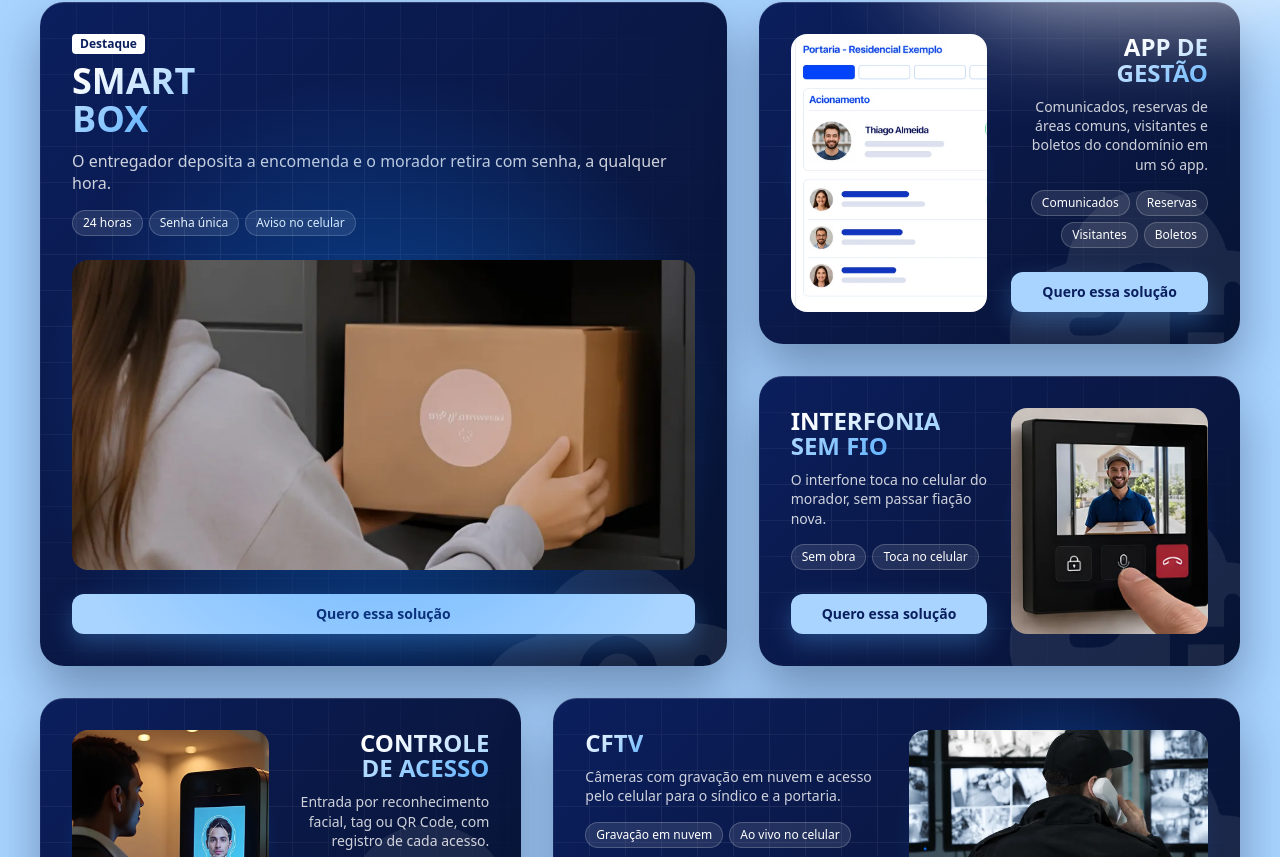
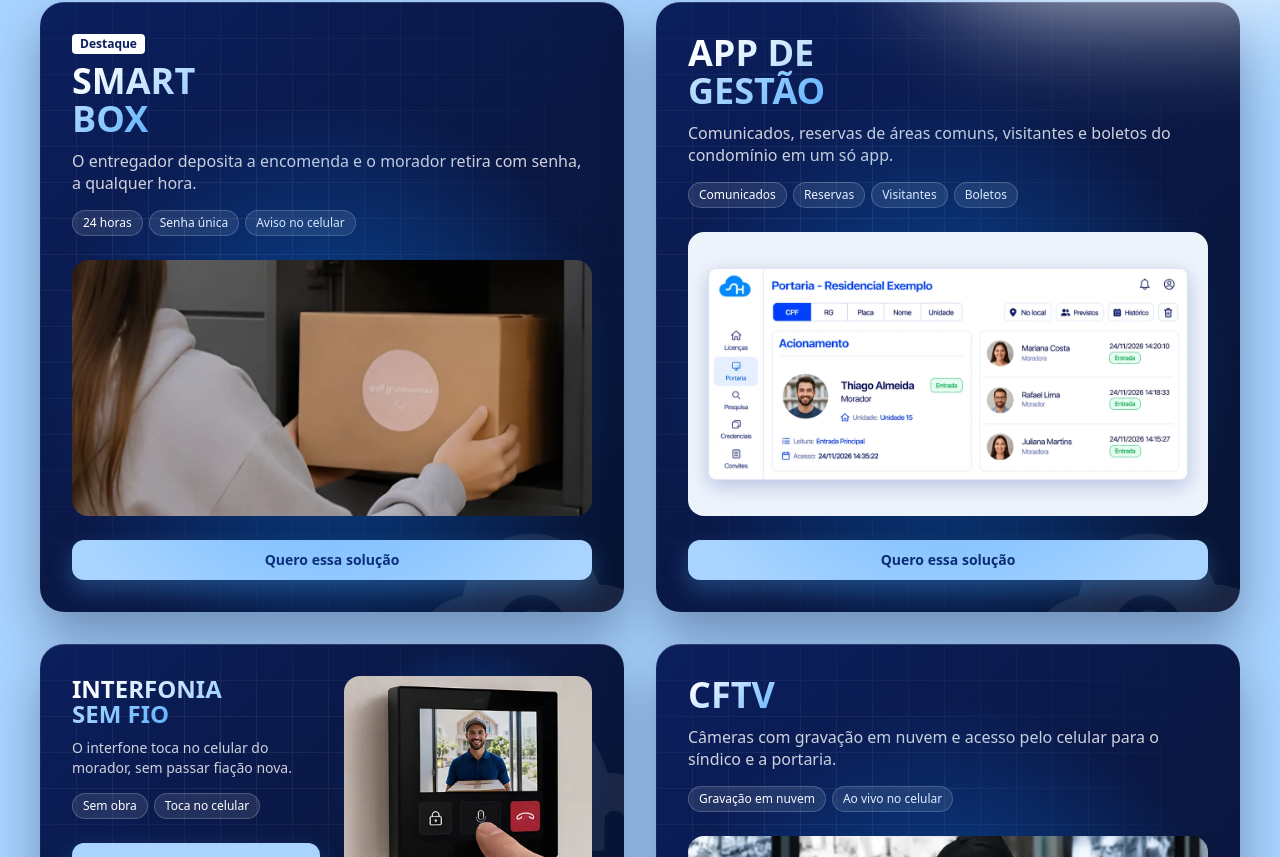
Before and after one commit to ddcalebe/htech-v2, a React (Vite) app: page / in a window 1280 px wide. Shown: the part 4503-5360 px from the top of the page. Built offline with nearby package versions, Linux system fonts and the light colour scheme.

Commit message:
style: rearrange condo cards grid

```diff
--- a/src/components/sections/CondoSolutions.jsx
+++ b/src/components/sections/CondoSolutions.jsx
@@ -8,10 +8,10 @@ import appGestao from "../../assets/services/app-gestao.webp";
 import { whatsappSolutionLink } from "../../config/contact";
 
 // TODO: revisar os textos (exemplos)
-// Ordem = posição na grade:
-//   Smart Box: card alto à esquerda (duas fileiras)
-//   App de Gestão e Interfonia: empilhados à direita
-//   Controle de Acesso (estreito) + CFTV (largo): fileira de baixo
+// Ordem = posição na grade (no computador, 12 colunas):
+//   Fileira de cima: Smart Box e App de Gestão lado a lado, do mesmo tamanho (cards em pé)
+//   Embaixo: Interfonia e Controle de Acesso empilhados à esquerda (cards deitados)
+//            e CFTV alto à direita, ocupando as duas fileiras
 // O href de cada card abre o WhatsApp com o nome da solução na mensagem.
 const cards = [
   {
@@ -22,7 +22,7 @@ const cards = [
     href: whatsappSolutionLink("Smart Box", "condominio"),
     ctaLabel: "Quero essa solução",
     tall: true,
-    className: "lg:col-span-7 lg:row-span-2",
+    className: "lg:col-span-6",
     image: smartBox,
   },
   {
@@ -30,8 +30,8 @@ const cards = [
     description: "Comunicados, reservas de áreas comuns, visitantes e boletos do condomínio em um só app.",
     highlights: ["Comunicados", "Reservas", "Visitantes", "Boletos"],
     href: whatsappSolutionLink("App de Gestão", "condominio"),
-    reverse: true,
-    className: "lg:col-span-5",
+    tall: true,
+    className: "lg:col-span-6",
     image: appGestao,
   },
   {
@@ -39,8 +39,17 @@ const cards = [
     description: "O interfone toca no celular do morador, sem passar fiação nova.",
     highlights: ["Sem obra", "Toca no celular"],
     href: whatsappSolutionLink("Interfonia Sem Fio", "condominio"),
-    className: "lg:col-span-5",
+    className: "lg:col-span-6",
     image: intercom,
+  },
+  {
+    title: "CFTV",
+    description: "Câmeras com gravação em nuvem e acesso pelo celular para o síndico e a portaria.",
+    highlights: ["Gravação em nuvem", "Ao vivo no celular"],
+    href: whatsappSolutionLink("CFTV", "condominio"),
+    tall: true,
+    className: "lg:col-span-6 lg:row-span-2",
+    image: cftv,
   },
   {
     title: "Controle\nde Acesso",
@@ -48,16 +57,8 @@ const cards = [
     highlights: ["Facial", "Tag", "QR Code"],
     href: whatsappSolutionLink("Controle de Acesso", "condominio"),
     reverse: true,
-    className: "lg:col-span-5",
+    className: "lg:col-span-6",
     image: accessControl,
-  },
-  {
-    title: "CFTV",
-    description: "Câmeras com gravação em nuvem e acesso pelo celular para o síndico e a portaria.",
-    highlights: ["Gravação em nuvem", "Ao vivo no celular"],
-    href: whatsappSolutionLink("CFTV", "condominio"),
-    className: "lg:col-span-7",
-    image: cftv,
   },
 ];
 
```
Also changed, not shown: src/assets/services/app-gestao.webp.
